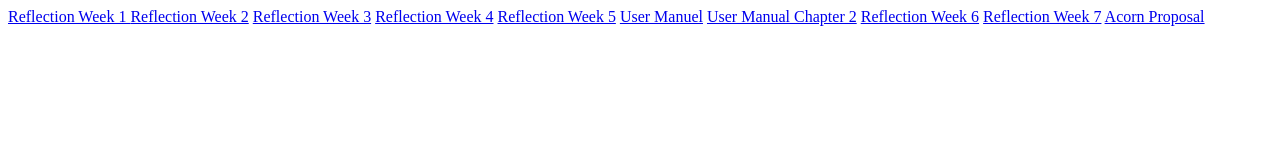
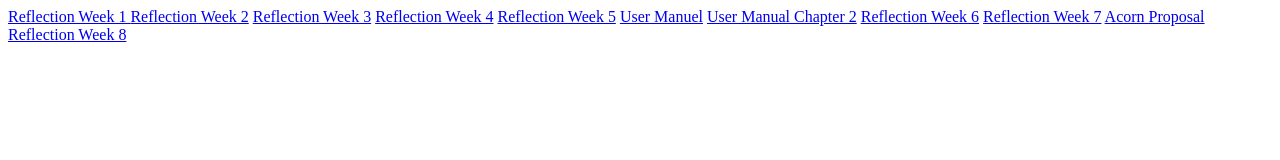
Before and after one commit to arjonilla17/cse170, a plain HTML site: page index.html in a window 1280 px wide. Drawn offline with Linux system fonts and the light colour scheme.

Commit message:
Reflection 8

```diff
--- a/index.html
+++ b/index.html
@@ -14,6 +14,7 @@
   <a href="Reflectionw06.docx" >Reflection Week 6</a>
   <a href="Reflectionw07.docx" >Reflection Week 7</a>
   <a href="Acorn Project, P.F.U.D.O.R.docx" >Acorn Proposal</a>
+  <a href="Reflectionw08.docx" >Reflection Week 8</a>
 </body>
 
 <footer>
```
